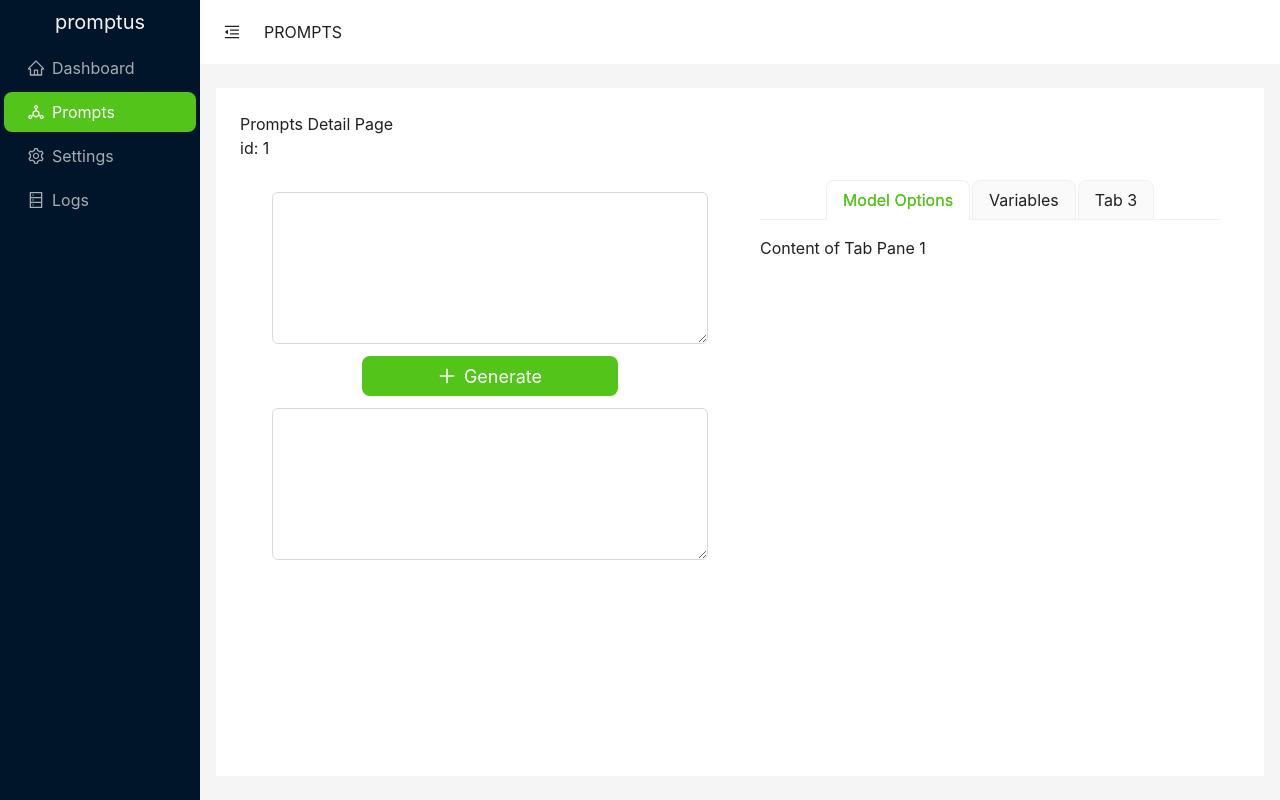
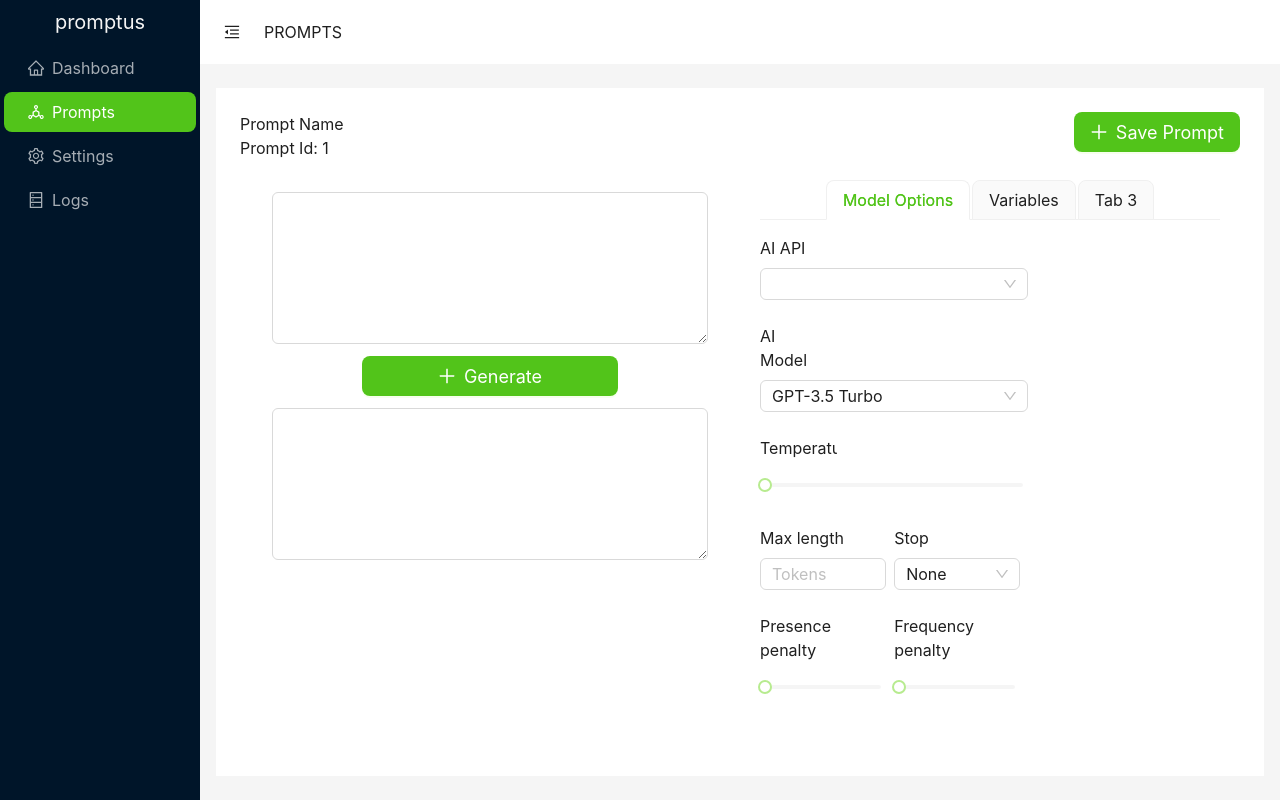
Before and after one commit to ppapelz/artemix, a Next.js app in the folder packages/admin/: page /prompts/1 in a window 1280 px wide. Built offline with nearby package versions, Linux system fonts and the light colour scheme.

Commit message:
Add prompt options form

```diff
--- /dev/null
+++ b/packages/admin/app/prompts/[id]/components/modelOptions.tsx
@@ -0,0 +1,138 @@
+"use client";
+
+import React from "react";
+import { Form, FormInstance, Input, Select } from "antd";
+import ModelSlider from "./slider";
+
+const models = [
+  {
+    name: "GPT-3.5 Turbo",
+    api: "gpt-3.5-turbo",
+    description:
+      "Most capable GPT-3.5 model and optimized for chat at 1/10th the cost of text-davinci-003.",
+    maxTokens: 4096,
+  },
+  {
+    name: "GPT-3.5 Turbo Long",
+    api: "gpt-3.5-turbo-16k",
+    description:
+      "Same capabilities as the standard gpt-3.5-turbo model but with 4 times the context.",
+    maxTokens: 16384,
+  },
+  {
+    name: "GPT-3.5 Turbo function calling",
+    api: "gpt-3.5-turbo-0613",
+    description:
+      "Snapshot of gpt-3.5-turbo from June 13th 2023 with function calling data. Unlike gpt-3.5-turbo, this model will not receive updates, and will be deprecated 3 months after a new version is released.",
+    maxTokens: 4096,
+  },
+  {
+    name: "GPT-3.5 Turbo function calling Long",
+    api: "gpt-3.5-turbo-16k-0613",
+    description:
+      "Snapshot of gpt-3.5-turbo-16k from June 13th 2023. Unlike gpt-3.5-turbo-16k, this model will not receive updates, and will be deprecated 3 months after a new version is released.",
+    maxTokens: 16384,
+  },
+  {
+    name: "GPT-4",
+    api: "gpt-4",
+    description:
+      "More capable than any GPT-3.5 model, able to do more complex tasks, and optimized for chat. Will be updated with our latest model iteration 2 weeks after it is released.",
+    maxTokens: 8192,
+  },
+  {
+    name: "GPT-4 function calling",
+    api: "gpt-4-0613",
+    description:
+      "Snapshot of gpt-4 from June 13th 2023 with function calling data. Unlike gpt-4, this model will not receive updates, and will be deprecated 3 months after a new version is released.",
+    maxTokens: 8192,
+  },
+  {
+    name: "GPT-4 Long",
+    api: "gpt-4-32k",
+    description:
+      "	Same capabilities as the standard gpt-4 mode but with 4x the context length. Will be updated with our latest model iteration.",
+    maxTokens: 32768,
+  },
+];
+
+interface ModelOptionProps {
+  form: FormInstance;
+}
+
+const ModelOptions: React.FC<ModelOptionProps> = ({ form }) => {
+  return (
+    <Form
+      form={form}
+      labelCol={{ span: 4 }}
+      wrapperCol={{ span: 14 }}
+      layout="vertical"
+      size="middle"
+      style={{ maxWidth: 800 }}
+      name="model-options"
+    >
+      <Form.Item label="AI API" name="api">
+        <Select>
+          <Select.Option value="demo">Demo</Select.Option>
+        </Select>
+      </Form.Item>
+      <Form.Item label="AI Model" name="model" initialValue="gpt-3.5-turbo">
+        <Select>
+          {models.map((model) => (
+            <Select.Option key={model.api} value={model.api}>
+              {model.name}
+            </Select.Option>
+          ))}
+        </Select>
+      </Form.Item>
+      <Form.Item label="Temperature" name="temperature">
+        <ModelSlider />
+      </Form.Item>
+      <Form.Item style={{ marginBottom: 0 }}>
+        <Form.Item
+          label="Max length"
+          name="maxLength"
+          style={{ display: "inline-block", width: "calc(50% - 8px)" }}
+        >
+          <Input placeholder="Tokens" />
+        </Form.Item>
+        <Form.Item
+          label="Stop"
+          style={{
+            display: "inline-block",
+            width: "calc(50% - 8px)",
+            margin: "0 8px",
+          }}
+          name="stop"
+          initialValue=""
+        >
+          <Select>
+            <Select.Option value="">None</Select.Option>
+          </Select>
+        </Form.Item>
+      </Form.Item>
+      <Form.Item style={{ marginBottom: 0 }}>
+        <Form.Item
+          label="Presence penalty"
+          style={{ display: "inline-block", width: "calc(50% - 8px)" }}
+          name="presencePenalty"
+        >
+          <ModelSlider max={2} />
+        </Form.Item>
+        <Form.Item
+          label="Frequency penalty"
+          style={{
+            display: "inline-block",
+            width: "calc(50% - 8px)",
+            margin: "0 8px",
+          }}
+          name="frequencyPenalty"
+        >
+          <ModelSlider max={2} />
+        </Form.Item>
+      </Form.Item>
+    </Form>
+  );
+};
+
+export default ModelOptions;
--- /dev/null
+++ b/packages/admin/app/prompts/[id]/components/slider.tsx
@@ -0,0 +1,34 @@
+import React from "react";
+import { Col, Row, Slider } from "antd";
+
+interface SliderProps {
+  max?: number;
+  min?: number;
+  step?: number;
+  value?: number;
+  onChange?: (value: number) => void;
+}
+
+const ModelSlider: React.FC<SliderProps> = ({
+  max = 1,
+  min = 0,
+  step = 0.01,
+  value,
+  onChange,
+}) => {
+  return (
+    <Row>
+      <Col span={24}>
+        <Slider
+          min={min}
+          max={max}
+          step={step}
+          value={value}
+          onChange={onChange}
+        />
+      </Col>
+    </Row>
+  );
+};
+
+export default ModelSlider;
--- a/packages/admin/app/prompts/[id]/page.tsx
+++ b/packages/admin/app/prompts/[id]/page.tsx
@@ -1,23 +1,49 @@
 "use client";
 
-import { Button, Input } from "antd";
+import { Button, Form, Input } from "antd";
 import { PlusOutlined } from "@ant-design/icons";
 import PromptOptions from "./components/promptOptions";
 
 const PromptsDetailPage = ({ params }: { params: { id: string } }) => {
   const { TextArea } = Input;
+  const [modelForm] = Form.useForm();
+
+  const handleSave = () => {
+    console.log(modelForm.getFieldsValue());
+
+  };
 
   return (
     <div>
-      <h1>Prompts Detail Page</h1>
-      <p>id: {params.id}</p>
+      <div className="flex justify-between">
+        <div className="flex flex-col">
+          <h1>Prompt Name</h1>
+          <p>Prompt Id: {params.id}</p>
+        </div>
+
+        <Button
+          type="primary"
+          className="w-55"
+          icon={<PlusOutlined />}
+          size="large"
+          onClick={handleSave}
+        >
+          Save Prompt
+        </Button>
+      </div>
+
       <div className="flex">
         <div className="flex flex-col w-full p-5">
           <div className="p-3">
             <TextArea rows={6} />
           </div>
           <div className="flex justify-center">
-            <Button type="primary" className="w-64" icon={<PlusOutlined />} size="large">
+            <Button
+              type="primary"
+              className="w-64"
+              icon={<PlusOutlined />}
+              size="large"
+            >
               Generate
             </Button>
           </div>
@@ -27,7 +53,7 @@ const PromptsDetailPage = ({ params }: { params: { id: string } }) => {
           </div>
         </div>
         <div className="flex w-full p-5">
-          <PromptOptions />
+          <PromptOptions modelForm={modelForm} />
         </div>
       </div>
     </div>
--- a/packages/admin/app/prompts/components/addPrompt.tsx
+++ b/packages/admin/app/prompts/components/addPrompt.tsx
@@ -27,7 +27,8 @@ const AddPrompt = () => {
           setLoading(false);
           setModalOpen(false);
           form.resetFields();
-          router.push("/prompts/test");
+          const promptId = Date.now();
+          router.push(`/prompts/${promptId}`);
         }, 3000);
       })
       .catch((info) => {
```
Also changed, not shown: packages/admin/app/prompts/[id]/components/promptOptions.tsx (+9 -4 lines).
